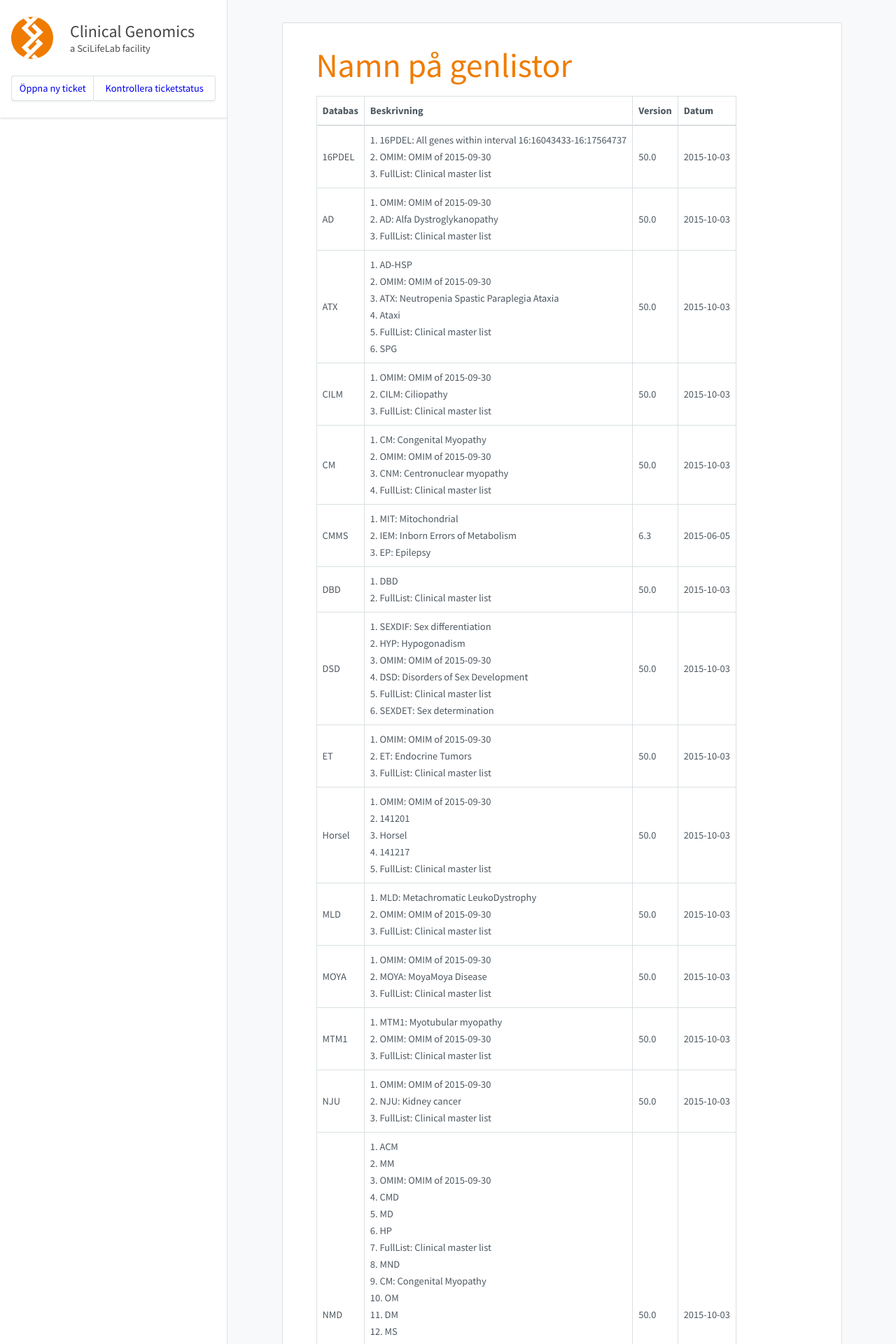
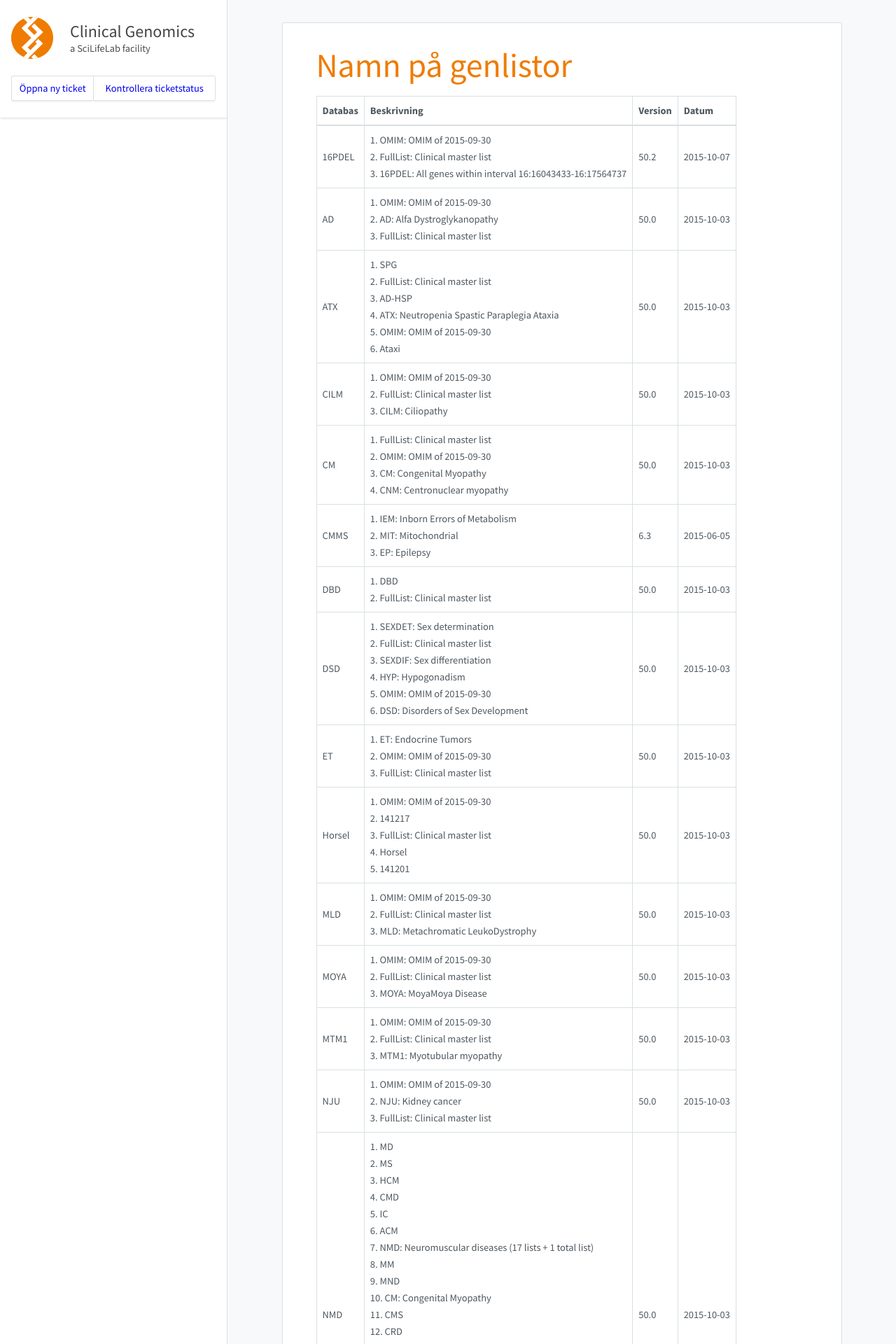
Before and after one commit to Clinical-Genomics/clinical-genomics.github.io, a Jekyll site: the page built from _pages/namnpagenlistor.md, in a window 1280 px wide. Shown: the top 1920 px of the page at 70% size. Built offline with Jekyll 4.4.1, drawn with Linux system fonts in a browser that asks for light colours; nearby versions of some CDN libraries; some of the changed text lies outside the part shown.

Commit message:
Update to cust002-16PDEL.txt

```diff
--- a/_pages/namnpagenlistor.md
+++ b/_pages/namnpagenlistor.md
@@ -8,25 +8,25 @@ title: Namn på genlistor
 
 |Databas|Beskrivning|Version|Datum|
 |---|---|---|---|
-|16PDEL|1. 16PDEL: All genes within interval 16:16043433-16:17564737<br />2. OMIM: OMIM of 2015-09-30<br />3. FullList: Clinical master list<br />|50.0|2015-10-03|
+|16PDEL|1. OMIM: OMIM of 2015-09-30<br />2. FullList: Clinical master list<br />3. 16PDEL: All genes within interval 16:16043433-16:17564737<br />|50.2|2015-10-07|
 |AD|1. OMIM: OMIM of 2015-09-30<br />2. AD: Alfa Dystroglykanopathy<br />3. FullList: Clinical master list<br />|50.0|2015-10-03|
-|ATX|1. AD-HSP<br />2. OMIM: OMIM of 2015-09-30<br />3. ATX: Neutropenia Spastic Paraplegia Ataxia<br />4. Ataxi<br />5. FullList: Clinical master list<br />6. SPG<br />|50.0|2015-10-03|
-|CILM|1. OMIM: OMIM of 2015-09-30<br />2. CILM: Ciliopathy<br />3. FullList: Clinical master list<br />|50.0|2015-10-03|
-|CM|1. CM: Congenital Myopathy<br />2. OMIM: OMIM of 2015-09-30<br />3. CNM: Centronuclear myopathy<br />4. FullList: Clinical master list<br />|50.0|2015-10-03|
-|CMMS|1. MIT: Mitochondrial<br />2. IEM: Inborn Errors of Metabolism<br />3. EP: Epilepsy<br />|6.3|2015-06-05|
+|ATX|1. SPG<br />2. FullList: Clinical master list<br />3. AD-HSP<br />4. ATX: Neutropenia Spastic Paraplegia Ataxia<br />5. OMIM: OMIM of 2015-09-30<br />6. Ataxi<br />|50.0|2015-10-03|
+|CILM|1. OMIM: OMIM of 2015-09-30<br />2. FullList: Clinical master list<br />3. CILM: Ciliopathy<br />|50.0|2015-10-03|
+|CM|1. FullList: Clinical master list<br />2. OMIM: OMIM of 2015-09-30<br />3. CM: Congenital Myopathy<br />4. CNM: Centronuclear myopathy<br />|50.0|2015-10-03|
+|CMMS|1. IEM: Inborn Errors of Metabolism<br />2. MIT: Mitochondrial<br />3. EP: Epilepsy<br />|6.3|2015-06-05|
 |DBD|1. DBD<br />2. FullList: Clinical master list<br />|50.0|2015-10-03|
-|DSD|1. SEXDIF: Sex differentiation<br />2. HYP: Hypogonadism<br />3. OMIM: OMIM of 2015-09-30<br />4. DSD: Disorders of Sex Development<br />5. FullList: Clinical master list<br />6. SEXDET: Sex determination<br />|50.0|2015-10-03|
-|ET|1. OMIM: OMIM of 2015-09-30<br />2. ET: Endocrine Tumors<br />3. FullList: Clinical master list<br />|50.0|2015-10-03|
-|Horsel|1. OMIM: OMIM of 2015-09-30<br />2. 141201<br />3. Horsel<br />4. 141217<br />5. FullList: Clinical master list<br />|50.0|2015-10-03|
-|MLD|1. MLD: Metachromatic LeukoDystrophy<br />2. OMIM: OMIM of 2015-09-30<br />3. FullList: Clinical master list<br />|50.0|2015-10-03|
-|MOYA|1. OMIM: OMIM of 2015-09-30<br />2. MOYA: MoyaMoya Disease<br />3. FullList: Clinical master list<br />|50.0|2015-10-03|
-|MTM1|1. MTM1: Myotubular myopathy<br />2. OMIM: OMIM of 2015-09-30<br />3. FullList: Clinical master list<br />|50.0|2015-10-03|
+|DSD|1. SEXDET: Sex determination<br />2. FullList: Clinical master list<br />3. SEXDIF: Sex differentiation<br />4. HYP: Hypogonadism<br />5. OMIM: OMIM of 2015-09-30<br />6. DSD: Disorders of Sex Development<br />|50.0|2015-10-03|
+|ET|1. ET: Endocrine Tumors<br />2. OMIM: OMIM of 2015-09-30<br />3. FullList: Clinical master list<br />|50.0|2015-10-03|
+|Horsel|1. OMIM: OMIM of 2015-09-30<br />2. 141217<br />3. FullList: Clinical master list<br />4. Horsel<br />5. 141201<br />|50.0|2015-10-03|
+|MLD|1. OMIM: OMIM of 2015-09-30<br />2. FullList: Clinical master list<br />3. MLD: Metachromatic LeukoDystrophy<br />|50.0|2015-10-03|
+|MOYA|1. OMIM: OMIM of 2015-09-30<br />2. FullList: Clinical master list<br />3. MOYA: MoyaMoya Disease<br />|50.0|2015-10-03|
+|MTM1|1. OMIM: OMIM of 2015-09-30<br />2. FullList: Clinical master list<br />3. MTM1: Myotubular myopathy<br />|50.0|2015-10-03|
 |NJU|1. OMIM: OMIM of 2015-09-30<br />2. NJU: Kidney cancer<br />3. FullList: Clinical master list<br />|50.0|2015-10-03|
-|NMD|1. ACM<br />2. MM<br />3. OMIM: OMIM of 2015-09-30<br />4. CMD<br />5. MD<br />6. HP<br />7. FullList: Clinical master list<br />8. MND<br />9. CM: Congenital Myopathy<br />10. OM<br />11. DM<br />12. MS<br />13. IC<br />14. CRD<br />15. OND<br />16. HCM<br />17. CMS<br />18. HA<br />19. HMSN<br />20. NMD: Neuromuscular diseases (17 lists + 1 total list)<br />21. NM<br />|50.0|2015-10-03|
-|OMIM|1. OMIM: OMIM of 2015-09-30<br />2. FullList: Clinical master list<br />|50.0|2015-10-03|
-|ORO|1. ORO: Oro-facial-digital syndrome<br />2. OMIM: OMIM of 2015-09-30<br />3. FullList: Clinical master list<br />|50.0|2015-10-03|
-|PAF1|1. PAF1: RNA polymerase II-associated factor<br />2. OMIM: OMIM of 2015-09-30<br />3. FullList: Clinical master list<br />|50.0|2015-10-03|
-|PID|1. PIDCAD: PID Candidates<br />2. PID: Primary Immune Deficiency<br />3. FullList: Clinical master list<br />|7.0|2015-08-31|
-|SCN|1. SCN: Neutropenia<br />2. OMIM: OMIM of 2015-09-30<br />3. FullList: Clinical master list<br />|50.0|2015-10-03|
-|SHANK1|1. OMIM: OMIM of 2015-09-30<br />2. SHANK1: SH3 and multiple ankyrin repeat domains 1<br />3. FullList: Clinical master list<br />|50.0|2015-10-03|
-|SKD|1. OMIM: OMIM of 2015-09-30<br />2. SKD: Skeletal dysplasia<br />3. FullList: Clinical master list<br />|50.0|2015-10-03|
+|NMD|1. MD<br />2. MS<br />3. HCM<br />4. CMD<br />5. IC<br />6. ACM<br />7. NMD: Neuromuscular diseases (17 lists + 1 total list)<br />8. MM<br />9. MND<br />10. CM: Congenital Myopathy<br />11. CMS<br />12. CRD<br />13. DM<br />14. FullList: Clinical master list<br />15. HP<br />16. OM<br />17. NM<br />18. HA<br />19. OND<br />20. OMIM: OMIM of 2015-09-30<br />21. HMSN<br />|50.0|2015-10-03|
+|OMIM|1. FullList: Clinical master list<br />2. OMIM: OMIM of 2015-09-30<br />|50.0|2015-10-03|
+|ORO|1. FullList: Clinical master list<br />2. OMIM: OMIM of 2015-09-30<br />3. ORO: Oro-facial-digital syndrome<br />|50.0|2015-10-03|
+|PAF1|1. FullList: Clinical master list<br />2. PAF1: RNA polymerase II-associated factor<br />3. OMIM: OMIM of 2015-09-30<br />|50.0|2015-10-03|
+|PID|1. FullList: Clinical master list<br />2. PIDCAD: PID Candidates<br />3. PID: Primary Immune Deficiency<br />|7.0|2015-08-31|
+|SCN|1. FullList: Clinical master list<br />2. SCN: Neutropenia<br />3. OMIM: OMIM of 2015-09-30<br />|50.0|2015-10-03|
+|SHANK1|1. FullList: Clinical master list<br />2. SHANK1: SH3 and multiple ankyrin repeat domains 1<br />3. OMIM: OMIM of 2015-09-30<br />|50.0|2015-10-03|
+|SKD|1. FullList: Clinical master list<br />2. OMIM: OMIM of 2015-09-30<br />3. SKD: Skeletal dysplasia<br />|50.0|2015-10-03|
```
